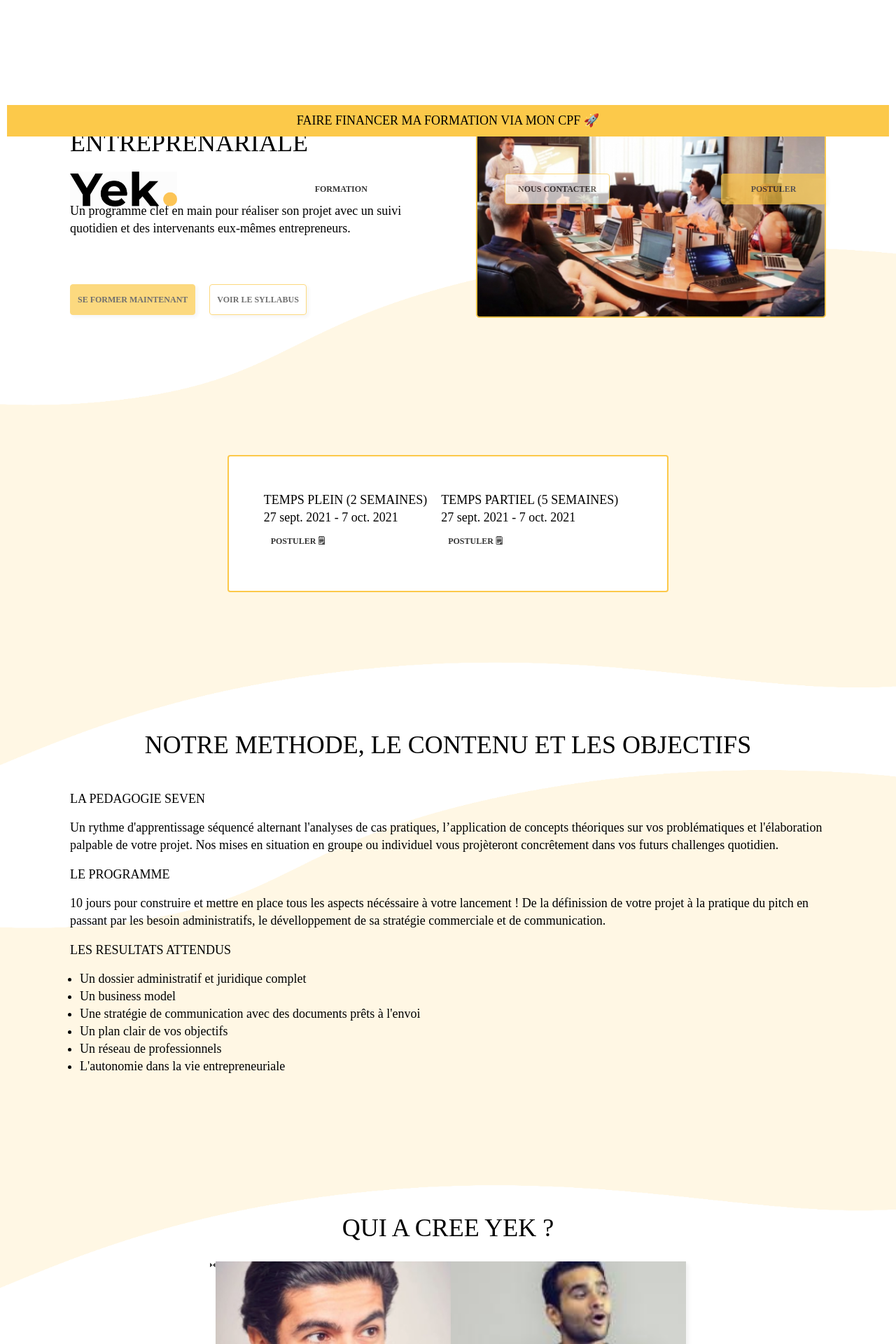
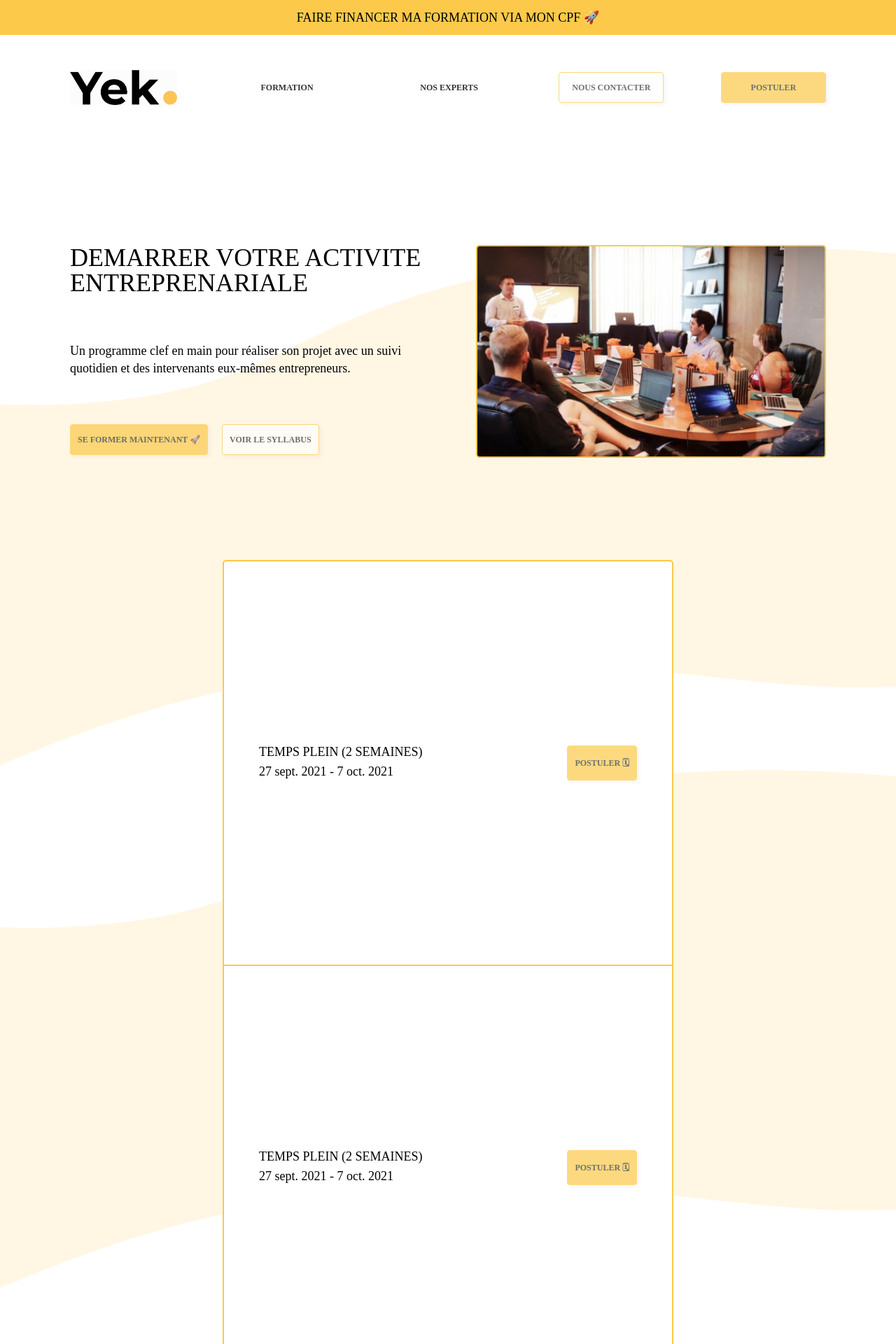
Before and after one commit to antoinel7/learn.byseven.co.v2, a Jekyll site: the page built from _pages/others/yek.html, in a window 1280 px wide. Shown: the top 1920 px of the page at 70% size. Built offline with Jekyll 4.4.1, drawn with Linux system fonts in a browser that asks for light colours; nearby versions of some CDN libraries; some web fonts are replaced.

Commit message:
yek-front-fixes

```diff
--- a/_pages/others/yek.html
+++ b/_pages/others/yek.html
@@ -8,14 +8,15 @@
 ---
 
 <div class="yek-container">
-  <div class="yek-sticky">
-    <div class="yek-navbar-div__navbar">
   <div class="yek-call-to-action">
     <p>FAIRE FINANCER MA FORMATION VIA MON CPF 🚀</p>
   </div>
+  <div class="yek-sticky">
+    <div class="yek-navbar-div__navbar">
       <div class="yek-navbar-div__navbar-buttons">
         <img src="/assets/img/yek/LOGO-YEK.png" height='50px'>
         <button class='yek-button__white' data-toggle='modal' data-target='#syllabus'>FORMATION</button>
+        <button class='yek-button__white' data-toggle='modal' data-target='#syllabus'>NOS EXPERTS</button>
         <button class='yek-button__white-yellow' data-toggle='modal' data-target='#rdvMail'>NOUS CONTACTER</button>
         <button class='yek-button__yellow' data-toggle='modal' data-target='#suscribe'>POSTULER</button>
       </div>
@@ -47,7 +48,7 @@
        <h1>DEMARRER VOTRE ACTIVITE ENTREPRENARIALE</h1>
        <p>Un programme clef en main pour réaliser son projet avec un suivi quotidien et des intervenants eux-mêmes entrepreneurs.</p>
        <div class="yek-banner__text__buttons">
-        <button class='yek-button__yellow' data-toggle='modal' data-target='#suscribe'>SE FORMER MAINTENANT</button>
+        <button class='yek-button__yellow' data-toggle='modal' data-target='#suscribe'>SE FORMER MAINTENANT 🚀</button>
         <button class='yek-button__white-yellow' data-toggle='modal' data-target='#syllabus'>VOIR LE SYLLABUS</button>
        </div>
      </div>
@@ -56,20 +57,24 @@
      </div>
     </div>
   </div>
-  <div class="yek-dates">
+  <div class="yek-dates-bloc">
+    <div class="yek-dates-first">
       <div class="yek-dates__date">
         <div class="yek-dates__date__left">
-        <p>TEMPS PLEIN (2 SEMAINES)</p>
+          <h3>TEMPS PLEIN (2 SEMAINES)</h3>
           <p>27 sept. 2021 - 7 oct. 2021</p>
         </div>
-      <button>POSTULER 🗒</button>
+        <button class='yek-button__yellow' data-toggle='modal' data-target='#suscribe'>POSTULER 🗓</button>
       </div>
+    </div>
+    <div class="yek-dates-second">
       <div class="yek-dates__date">
         <div class="yek-dates__date__left">
-        <p>TEMPS PARTIEL (5 SEMAINES)</p>
+          <h3>TEMPS PLEIN (2 SEMAINES)</h3>
           <p>27 sept. 2021 - 7 oct. 2021</p>
         </div>
-      <button>POSTULER 🗒</button>
+        <button class='yek-button__yellow' data-toggle='modal' data-target='#suscribe'>POSTULER 🗓</button>
+      </div>
     </div>
   </div>
   <div class="yek-method">
@@ -118,8 +123,6 @@
   <div class="yek-trainers">
     <h2>QUI A CREE YEK ?</h2>
     <div class="yek-trainers__list">
-      <i class="yek-trainers__caret--right fas fa-caret-right"></i>
-      <i class="yek-trainers__caret--left fas fa-caret-left"></i>
       <div class="yek-trainers__card">
         <img src="/assets/img/yek/yahya.png">
         <div class="yek-trainers__card-text">
@@ -257,8 +260,6 @@
   <div class="yek-nostrainers">
     <h2>NOS FORMATEURS ENTREPRENEURS</h2>
     <div class="yek-nostrainers__cards-list">
-      <i class="yek-nostrainers__caret--right fas fa-caret-right"></i>
-      <i class="yek-nostrainers__caret--left fas fa-caret-left"></i>
       <div class="yek-nostrainers__card">
         <img src="/assets/img/becos/Sociabble-Victor.png" alt="" class='yek-nostrainers__avatar'>
         <div class="yek-nostrainers__card-footer">
--- a/_sass/single_pages.scss
+++ b/_sass/single_pages.scss
@@ -95,7 +95,22 @@
 
 // CONTAINER
 
-.yek-container, .becos-container {
+.becos-container {
+  display: flex;
+  flex-direction: column;
+  justify-content: flex-start;
+  align-items: center;
+  position: relative;
+  overflow: scroll;
+  -ms-overflow-style: none;  /* IE and Edge */
+  scrollbar-width: none;  /* Firefox */
+
+  &::-webkit-scrollbar {
+    display: none;
+  }
+}
+
+.yek-container {
   display: flex;
   flex-direction: column;
   justify-content: flex-start;
@@ -126,7 +141,7 @@
 
 // NAVBAR
 
-.becos-sticky, .yek-sticky {
+.becos-sticky {
   position: fixed;
   left: 0;
   top: 0;
@@ -135,7 +150,14 @@
   z-index: 100;
 }
 
-.yek-call-to-action, .becos-call-to-action {
+.yek-sticky {
+  top: 0;
+  background-color: white;
+  width: 100vw;
+  height: 15rem;
+}
+
+.becos-call-to-action {
   display:  flex;
   justify-content: center;
   align-items: center;
@@ -145,17 +167,31 @@
 
 .yek-call-to-action {
   background-color: #FCC94A;
+  display: flex;
+  top:0;
+  width: 100%;
+  height: 5rem;
+  justify-content: center;
+  align-items: center;
+  z-index: 10;
 }
 
 .becos-call-to-action {
   background-color: #4BC1C6;
 }
 
-.yek-navbar-div__navbar, .becos-navbar-div__navbar {
+.becos-navbar-div__navbar {
   height: 18.6rem;
   width: 100vw;
   max-width: 135rem;
   margin-top: 15rem;
+  padding: 0 1rem;
+}
+
+.yek-navbar-div__navbar {
+  height: auto;
+  width: 100vw;
+  max-width: 135rem;
   padding: 0 1rem;
 }
 
@@ -427,19 +463,28 @@
 
 // DATES
 
-.yek-dates {
-  border-radius: .4rem;
-  margin: 0 1rem 5rem 1rem;
+.yek-dates-bloc {
+  display: flex;
+  flex-direction: column;
   background-color: white;
-  display: flex;
-  flex-direction: row;
-  justify-content: space-between;
-  align-items: center;
-  padding: 5rem;
-
-  @include from-large {
-    width: auto;
-    margin: 15rem 0 0 0;
+  border: 2px solid #FCC94A;
+  height: 25vh;
+  margin-top: 10rem;
+  border-radius: .5rem;
+}
+
+.yek-dates-first {
+  display: flex;
+  flex-direction: column;
+  justify-content: space-around;
+  align-items: center;
+  height: 50%;
+  border-bottom: 2px solid #FCC94A;;
+
+  padding: 2.5rem 5rem;
+
+  @include from-large {
+    width: 50vw;
   }
 
   p {
@@ -448,14 +493,55 @@
   }
 }
 
-.yek-dates {
-  border: 2px solid #FCC94A;
+.yek-dates-second {
+  display: flex;
+  flex-direction: column;
+  justify-content: space-around;
+  align-items: center;
+  height: 50%;
+  padding: 2.5rem 5rem;
+
+  @include from-large {
+    width: 50vw;
+    margin: 0;
+  }
+
+  p {
+    font-family: 'Montserrat Bold' !important;
+    margin-right: 2rem;
+  }
+}
+
+.yek-dates__date {
+  display: flex;
+  width: 100%;
+  justify-content: space-between;
+}
+
+.yek-dates__date__left {
+  display: flex;
+  flex-direction: column;
+  height: 5rem;
+  justify-content: space-between;
 }
 
 
 // METHOD
 
-.yek-method, .yek-10steps-graduation, .yek-trainers, .yek-contact, .becos-method, .becos-trainers, .becos-needs, .becos-contact {
+.yek-method, .yek-10steps-graduation, .yek-contact, .becos-method, .becos-trainers, .becos-needs, .becos-contact {
+  width: 100%;
+  display: flex;
+  flex-direction: column;
+  justify-content: flex-start;
+  align-items: center;
+  margin-top: 20rem;
+
+  h2 {
+    margin-bottom: 3rem;
+  }
+}
+
+.yek-trainers {
   width: 100%;
   display: flex;
   flex-direction: column;
@@ -892,11 +978,11 @@
   }
 }
 
-.yek-trainers__list, .yek-trainers__list {
+.yek-trainers__list {
   width: 100vw;
   padding-bottom: 5rem;
   display: flex;
-  justify-content: space-between;
+  justify-content: space-around;
   align-items: flex-start;
   overflow-x: scroll;
   -ms-overflow-style: none;  /* IE and Edge */
@@ -908,12 +994,10 @@
 
   @include from-large {
     width: 100%;
-    padding: 0 10rem;
   }
 
   @include from-xlarge {
     width: 100%;
-    padding: 0 20rem;
   }
 }
 
@@ -952,6 +1036,8 @@
   margin: 0 7.5vw;
   cursor: grab;
   box-shadow: 3px 3px 5px 1px rgba(0, 0, 0, 0.05);
+  overflow: hidden;
+  border: 2px solid #FCC94A;
 
   @include from-medium {
     width: 40rem;
@@ -970,7 +1056,6 @@
 .yek-trainers__card-text {
   min-height: 36rem;
   padding: 2rem;
-  border: 2px solid #FCC94A;
   border-top: none;
   border-bottom-left-radius: .4rem;
   border-bottom-right-radius: .4rem;
@@ -989,8 +1074,20 @@
   }
 }
 
+.yek-nostrainers {
+  display: flex;
+  flex-direction: column;
+  width: 80%;
+  margin-top: 5rem;
+
+  h2 {
+    margin-bottom: 5vh;
+    text-align: center;
+  }
+}
+
 .yek-nostrainers__cards-list {
-  width: auto;
+  width: 100%;
   padding-bottom: 5rem;
   display: flex;
   flex-direction: row;
@@ -1005,7 +1102,7 @@
   user-select: none; /* Standard */
 
   @include from-large {
-    padding: 0 10rem;
+    justify-content: space-around;
   }
 }
 
@@ -1241,7 +1338,30 @@
   }
 }
 
-.becos-modal-infos, .yek-modal-infos {
+.becos-modal-infos {
+  display: flex;
+  flex-direction: column;
+  align-items: center;
+  margin: 2rem 0;
+
+  .becos-modal-info {
+    display: flex;
+    flex-direction: row;
+    align-items: center;
+
+    p {
+      margin-bottom: 1rem;
+      font-size: 1.6rem;
+    }
+
+    p:first-of-type {
+      font-family: 'Montserrat Bold';
+      margin-right: 1rem;
+    }
+  }
+}
+
+.yek-modal-infos {
   display: flex;
   flex-direction: column;
   align-items: center;
```
Lines whose indentation alone changed are shown as unchanged.
